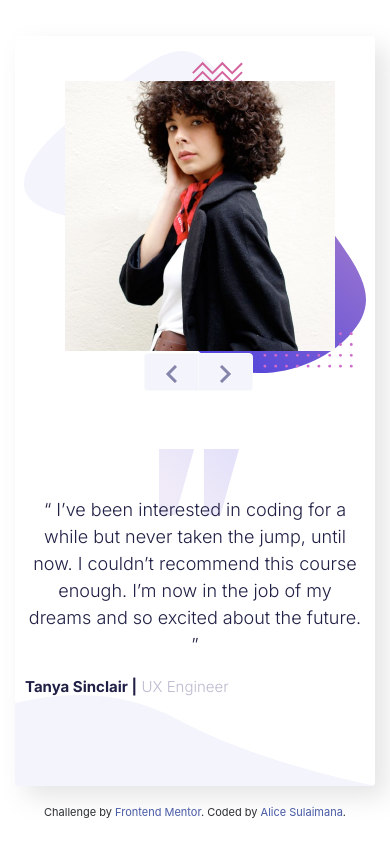
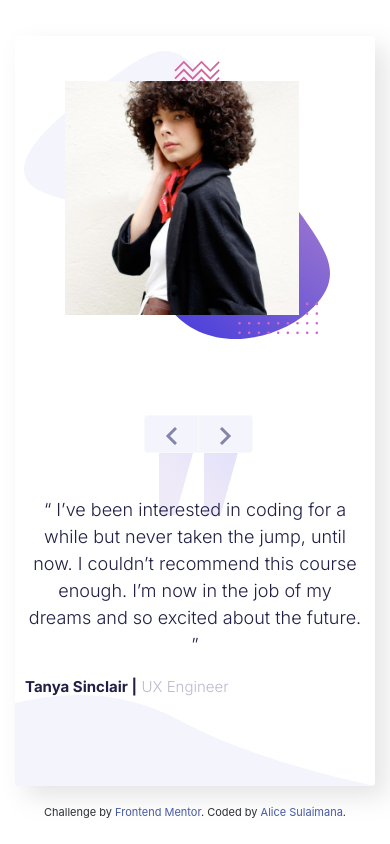
Before and after one commit to asulaimana/FrontEndMentorChallenge, a plain HTML site: page coding-bootcamp-testimonials-slider-master/index.html in a window 390 px wide. Drawn offline with nearby package versions, Linux system fonts and the light colour scheme.

Commit message:
Update styles.css
Updated mq's to include tablet size - Not responsive between 768-1199

```diff
--- a/coding-bootcamp-testimonials-slider-master/scripts/styles.css
+++ b/coding-bootcamp-testimonials-slider-master/scripts/styles.css
@@ -90,10 +90,28 @@
 }
 
 /* Responsive Design + Media Queries */
+/* Not responsive between 768-1199 */
 
 @media screen and (max-width:500px) {
     #pattern-bg {
         width: 95%;
+        top: 2%;
+        left: 2.5%;
+    }
+    #image-auth1, #image-auth2 {
+        width: 75%;
+        top: 6%;
+        left: 14%;
+    }
+    .btn-group {
+        top: 48%;
+        left: 34%;
+    }
+}
+
+@media screen and (max-width: 768px) {
+    #pattern-bg {
+        width: 85%;
         top: 2%;
         left: 2.5%;
     }
@@ -102,17 +120,17 @@
         top: 55%;
         left: 40%;
     }
-    #image-auth1, #image-auth2 {
-        width: 75%;
-        top: 6%;
-        left: 14%;
-    }
     .card-text {
         font-size: 18px;
         text-align: center;
     }
     #auth-name, #auth-job {
         font-size: 15px;
+    }
+    #image-auth1, #image-auth2 {
+        width: 65%;
+        top: 6%;
+        left: 14%;
     }
     .testimonial-div1, .testimonial-div2 {
         display: block;
@@ -127,7 +145,8 @@
         width: 100% !important;
     }
     .btn-group {
-        top: 48%;
+        top: 58%;
         left: 34%;
     }
 }
+/* Not responsive between 768-1199 */
```
